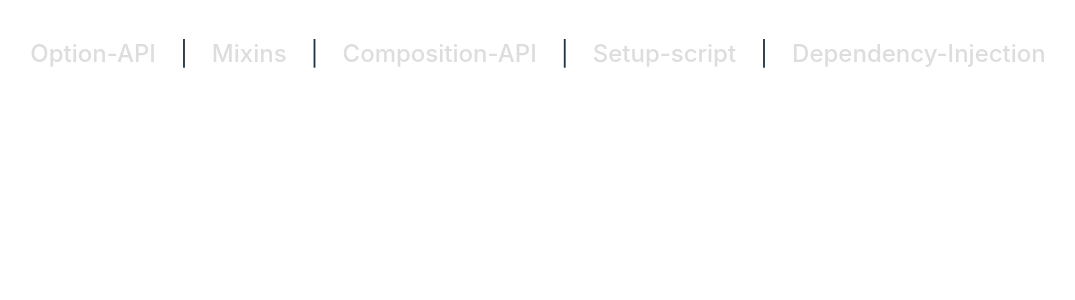
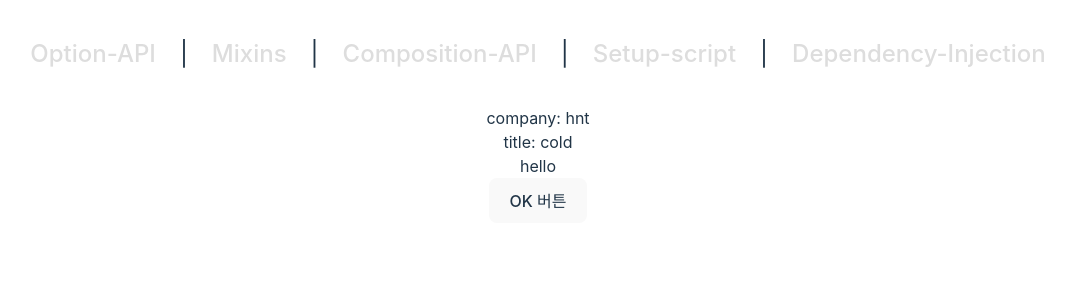
Before and after one commit to koallazon/composition-api, a Vue app: page / in a window 1280 px wide. Shown: the top 300 px of the page, without its empty margins (102-1177 px from the left). Built offline with nearby package versions, Linux system fonts and the light colour scheme.

Commit message:
setup context 확인

```diff
--- a/src/App.vue
+++ b/src/App.vue
@@ -1,13 +1,17 @@
 <script setup>
-import { provide, readonly } from 'vue'
+import { provide, readonly, ref } from 'vue'
 import { useRouter } from 'vue-router'
 import useMouse from './composables/useMouse.js'
-
+import VueSetup from './components/vue3_setup.vue'
+const testClass = ref('hot')
 const router = useRouter()
 const routes = router.options?.routes ?? []
 const { x, y } = useMouse()
 provide('x', readonly(x))
 provide('y', readonly(y))
+setTimeout(() => {
+  testClass.value = 'cold'
+}, 2000)
 </script>
 
 <template>
@@ -22,6 +26,13 @@ provide('y', readonly(y))
   <main>
     <RouterView />
   </main>
+  <div>
+    <vue-setup id="id1" :class="testClass" :title="testClass">
+      <template #hello>
+        <div>hello</div>
+      </template>
+    </vue-setup>
+  </div>
 </template>
 
 <style scoped>
--- a/src/components/vue3_setup.vue
+++ b/src/components/vue3_setup.vue
@@ -1,12 +1,39 @@
 <template>
-  <div>company: {{ name }}</div>
+  <div>
+    company: {{ name }}<br />
+    title: {{ title }}
+    <slot name="hello" />
+    <button @click="onClickFunc">OK 버튼</button>
+  </div>
 </template>
 
 <script>
-import { ref } from 'vue'
+import { ref, watch } from 'vue'
 export default {
+  props: {
+    title: {
+      type: String,
+      required: true,
+    },
+  },
   setup(props, context) {
+    console.log('props', props)
+
+    console.log('attrs', context.attrs)
+
+    // Slots (Non-reactive object)
+    console.log(context.slots)
+
+    watch(context.attr, (curVal, prevVal) => {
+      console.log('attr', curVal, prevVal)
+    })
+    watch(props.title, (curVal, prevVal) => {
+      console.log('title', curVal, prevVal)
+    })
+    // Emit Events (Method)
+    console.log(context.emit)
     const name = ref('hnt')
+
     return {
       name,
     }
```
